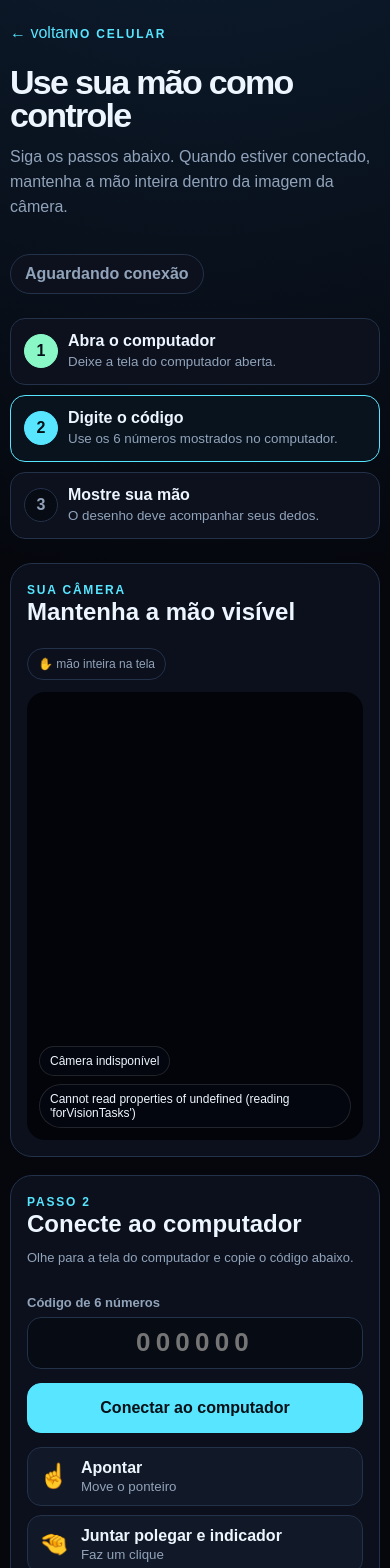
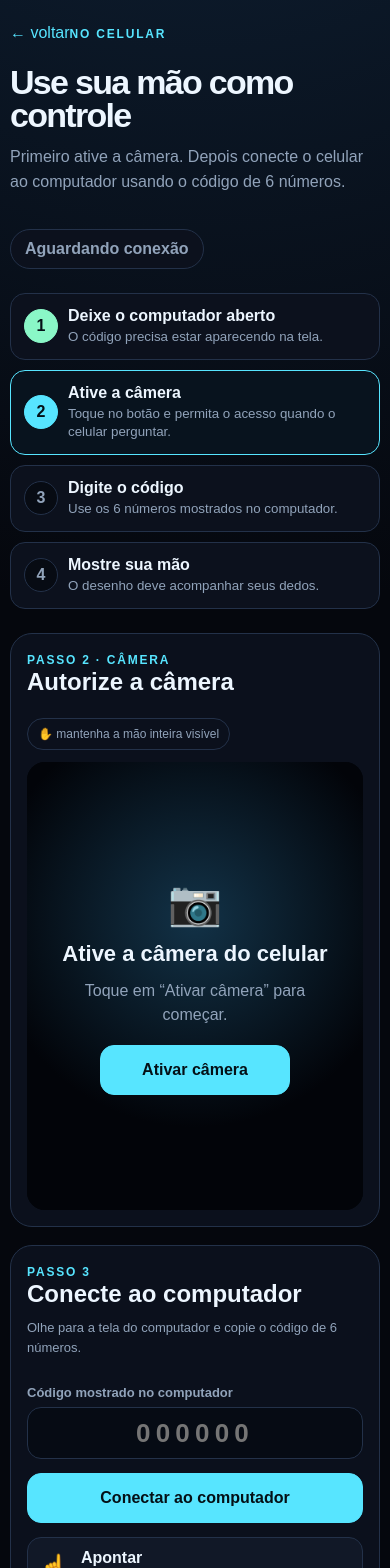
Before and after one commit to leoo1992/gesture-control, a Next.js app: page /mobile in a window 390 px wide. Shown: the top 1568 px of the page. Built offline with nearby package versions, Linux system fonts and the light colour scheme.

Commit message:
fix: improve extension setup and mobile camera permission

```diff
--- a/app/globals.css
+++ b/app/globals.css
@@ -133,3 +133,26 @@ h3 { margin-bottom: 7px; }
 @media (prefers-reduced-motion: reduce) {
   * { scroll-behavior: auto !important; transition: none !important; }
 }
+
+.camera-permission {
+  position: absolute;
+  inset: 0;
+  z-index: 4;
+  display: grid;
+  place-items: center;
+  align-content: center;
+  gap: 12px;
+  padding: 28px;
+  text-align: center;
+  background: radial-gradient(circle at 50% 35%, rgba(20, 55, 78, .9), rgba(2, 4, 9, .97) 62%);
+}
+.camera-permission h3 { margin: 0; font-size: clamp(22px, 5vw, 32px); }
+.camera-permission p { margin: 0; max-width: 430px; color: var(--muted); line-height: 1.5; }
+.camera-permission .button { margin-top: 6px; min-width: 190px; }
+.camera-permission-icon { font-size: 44px; }
+.setup-actions { display: flex; flex-wrap: wrap; gap: 10px; margin: 14px 0; }
+.setup-actions .button { margin-top: 0; }
+@media (max-width: 520px) {
+  .setup-actions { display: grid; }
+  .setup-actions .button { width: 100%; }
+}
--- a/app/mobile/page.tsx
+++ b/app/mobile/page.tsx
@@ -100,7 +100,7 @@ export default function MobilePage() {
           <Link className="back-link" href="/">← voltar</Link>
           <span className="eyebrow">NO CELULAR</span>
           <h1>Use sua mão como controle</h1>
-          <p>Siga os passos abaixo. Quando estiver conectado, mantenha a mão inteira dentro da imagem da câmera.</p>
+          <p>Primeiro ative a câmera. Depois conecte o celular ao computador usando o código de 6 números.</p>
         </div>
         <span className={`status-pill ${connected ? "online" : state === "error" ? "error" : ""}`}>
           {connected ? "✓ Pronto para usar" : state === "connecting" ? "Conectando…" : "Aguardando conexão"}
@@ -110,14 +110,18 @@ export default function MobilePage() {
       <section className="step-strip" aria-label="Passos no celular">
         <article className="mini-step done">
           <span>1</span>
-          <div><strong>Abra o computador</strong><small>Deixe a tela do computador aberta.</small></div>
+          <div><strong>Deixe o computador aberto</strong><small>O código precisa estar aparecendo na tela.</small></div>
         </article>
-        <article className={`mini-step ${connected ? "done" : "active"}`}>
+        <article className="mini-step active">
           <span>2</span>
+          <div><strong>Ative a câmera</strong><small>Toque no botão e permita o acesso quando o celular perguntar.</small></div>
+        </article>
+        <article className={`mini-step ${connected ? "done" : ""}`}>
+          <span>3</span>
           <div><strong>Digite o código</strong><small>Use os 6 números mostrados no computador.</small></div>
         </article>
         <article className={`mini-step ${connected ? "active" : ""}`}>
-          <span>3</span>
+          <span>4</span>
           <div><strong>Mostre sua mão</strong><small>O desenho deve acompanhar seus dedos.</small></div>
         </article>
       </section>
@@ -126,23 +130,23 @@ export default function MobilePage() {
         <div className="panel camera-panel">
           <div className="panel-title">
             <div>
-              <span className="eyebrow">SUA CÂMERA</span>
-              <h2>Mantenha a mão visível</h2>
+              <span className="eyebrow">PASSO 2 · CÂMERA</span>
+              <h2>Autorize a câmera</h2>
             </div>
-            <span className="camera-tip">✋ mão inteira na tela</span>
+            <span className="camera-tip">✋ mantenha a mão inteira visível</span>
           </div>
           <HandTracker onFrame={onHandFrame} />
         </div>
 
         <aside className="panel controls">
           <div>
-            <span className="eyebrow">PASSO 2</span>
+            <span className="eyebrow">PASSO 3</span>
             <h2>Conecte ao computador</h2>
-            <p className="small">Olhe para a tela do computador e copie o código abaixo.</p>
+            <p className="small">Olhe para a tela do computador e copie o código de 6 números.</p>
           </div>
 
           <label className="label">
-            Código de 6 números
+            Código mostrado no computador
             <input
               className="input code-input"
               inputMode="numeric"
@@ -159,7 +163,7 @@ export default function MobilePage() {
           </button>
 
           {error && <div className="notice warn">{error}</div>}
-          {connected && <div className="notice good">✓ Conectado. Agora use os gestos abaixo.</div>}
+          {connected && <div className="notice good">✓ Conectado. Agora mostre sua mão e use os gestos abaixo.</div>}
 
           <div className="gesture-list">
             <div><span>☝️</span><div><strong>Apontar</strong><small>Move o ponteiro</small></div></div>
--- a/components/HandTracker.tsx
+++ b/components/HandTracker.tsx
@@ -23,13 +23,15 @@ const gestureName = (gesture: string) => ({
 export function HandTracker({ onFrame }: Props) {
   const videoRef = useRef<HTMLVideoElement>(null);
   const canvasRef = useRef<HTMLCanvasElement>(null);
+  const streamRef = useRef<MediaStream | null>(null);
+  const landmarkerRef = useRef<HandLandmarker | null>(null);
   const engineRef = useRef(new GestureEngine());
   const requestRef = useRef<number | null>(null);
   const onFrameRef = useRef(onFrame);
   const lastVideoTimeRef = useRef(-1);
   const fpsRef = useRef({ at: 0, frames: 0 });
-  const [status, setStatus] = useState<"loading" | "ready" | "error">("loading");
-  const [message, setMessage] = useState("Abrindo a câmera…");
+  const [status, setStatus] = useState<"idle" | "loading" | "ready" | "error">("idle");
+  const [message, setMessage] = useState("Toque em “Ativar câmera” para começar.");
   const [gesture, setGesture] = useState("SEM MÃO");
   const [fps, setFps] = useState(0);
 
@@ -38,17 +40,20 @@ export function HandTracker({ onFrame }: Props) {
   }, [onFrame]);
 
   useEffect(() => {
-    let cancelled = false;
-    let stream: MediaStream | null = null;
-    let landmarker: HandLandmarker | null = null;
+    return () => {
+      if (requestRef.current) cancelAnimationFrame(requestRef.current);
+      streamRef.current?.getTracks().forEach((track) => track.stop());
+      landmarkerRef.current?.close();
+    };
+  }, []);
 
   const tick = () => {
-      if (cancelled || !landmarker) return;
+    const landmarker = landmarkerRef.current;
     const video = videoRef.current;
     const canvas = canvasRef.current;
-      if (!video || !canvas) return;
+    if (!landmarker || !video || !canvas) return;
+
     const now = performance.now();
-
     if (video.readyState >= 2 && video.currentTime !== lastVideoTimeRef.current) {
       lastVideoTimeRef.current = video.currentTime;
       const result = landmarker.detectForVideo(video, now);
@@ -75,18 +80,37 @@ export function HandTracker({ onFrame }: Props) {
     requestRef.current = requestAnimationFrame(tick);
   };
 
-    async function start() {
+  const activateCamera = async () => {
+    if (status === "loading" || status === "ready") return;
+
+    setStatus("loading");
+    setMessage("Aguardando sua permissão para usar a câmera…");
+
     try {
       if (!navigator.mediaDevices?.getUserMedia) {
-          throw new Error("Este navegador não conseguiu abrir a câmera.");
+        throw new Error("Seu navegador não permite usar a câmera nesta página.");
       }
 
+      streamRef.current?.getTracks().forEach((track) => track.stop());
+
+      const stream = await navigator.mediaDevices.getUserMedia({
+        audio: false,
+        video: { facingMode: "user", width: { ideal: 1280 }, height: { ideal: 720 } },
+      });
+      streamRef.current = stream;
+
+      const video = videoRef.current;
+      if (!video) throw new Error("Não foi possível preparar a câmera.");
+
+      video.srcObject = stream;
+      await video.play();
+      setMessage("Câmera autorizada. Preparando o reconhecimento da mão…");
+
       const { FilesetResolver, HandLandmarker } = await import("@mediapipe/tasks-vision");
-        fpsRef.current.at = performance.now();
       const vision = await FilesetResolver.forVisionTasks(WASM);
 
       try {
-          landmarker = await HandLandmarker.createFromOptions(vision, {
+        landmarkerRef.current = await HandLandmarker.createFromOptions(vision, {
           baseOptions: { modelAssetPath: MODEL, delegate: "GPU" },
           runningMode: "VIDEO",
           numHands: 1,
@@ -95,7 +119,7 @@ export function HandTracker({ onFrame }: Props) {
           minTrackingConfidence: 0.7,
         });
       } catch {
-          landmarker = await HandLandmarker.createFromOptions(vision, {
+        landmarkerRef.current = await HandLandmarker.createFromOptions(vision, {
           baseOptions: { modelAssetPath: MODEL, delegate: "CPU" },
           runningMode: "VIDEO",
           numHands: 1,
@@ -105,42 +129,45 @@ export function HandTracker({ onFrame }: Props) {
         });
       }
 
-        stream = await navigator.mediaDevices.getUserMedia({
-          audio: false,
-          video: { facingMode: "user", width: { ideal: 1280 }, height: { ideal: 720 } },
-        });
-
-        if (cancelled) return;
-        const video = videoRef.current;
-        if (!video) return;
-        video.srcObject = stream;
-        await video.play();
+      fpsRef.current = { at: performance.now(), frames: 0 };
       setStatus("ready");
       setMessage("Câmera pronta");
       tick();
     } catch (error) {
-        setStatus("error");
+      streamRef.current?.getTracks().forEach((track) => track.stop());
+      streamRef.current = null;
+
+      const cameraError = error as DOMException;
+      if (cameraError?.name === "NotAllowedError") {
+        setMessage("Permissão da câmera negada. Autorize a câmera nas configurações do navegador e tente novamente.");
+      } else if (cameraError?.name === "NotFoundError") {
+        setMessage("Nenhuma câmera foi encontrada neste celular.");
+      } else {
         setMessage(error instanceof Error ? error.message : "Não foi possível abrir a câmera.");
       }
+      setStatus("error");
     }
-
-    void start();
-
-    return () => {
-      cancelled = true;
-      if (requestRef.current) cancelAnimationFrame(requestRef.current);
-      stream?.getTracks().forEach((track) => track.stop());
-      landmarker?.close();
   };
-  }, []);
 
   return (
     <div className="camera-stage" aria-label="Câmera com desenho da mão">
       <video ref={videoRef} playsInline muted />
       <canvas ref={canvasRef} />
+
+      {status !== "ready" && (
+        <div className="camera-permission">
+          <span className="camera-permission-icon" aria-hidden="true">📷</span>
+          <h3>{status === "error" ? "Não foi possível abrir a câmera" : "Ative a câmera do celular"}</h3>
+          <p>{message}</p>
+          <button className="button" type="button" onClick={activateCamera} disabled={status === "loading"}>
+            {status === "loading" ? "Aguardando permissão…" : status === "error" ? "Tentar novamente" : "Ativar câmera"}
+          </button>
+        </div>
+      )}
+
       <div className="camera-hud">
-        <span className="metric">{status === "error" ? "Câmera indisponível" : gestureName(gesture)}</span>
-        <span className="metric">{message}</span>
+        {status === "ready" && <span className="metric">{gestureName(gesture)}</span>}
+        {status === "ready" && <span className="metric">{message}</span>}
         {status === "ready" && <span className="metric subtle-metric">{fps} quadros/s</span>}
       </div>
     </div>
```
Also changed, not shown: app/desktop/page.tsx (+43 -7 lines), 1 other file (tests, documents, lock files or other folders). Lines whose indentation alone changed are shown as unchanged.
